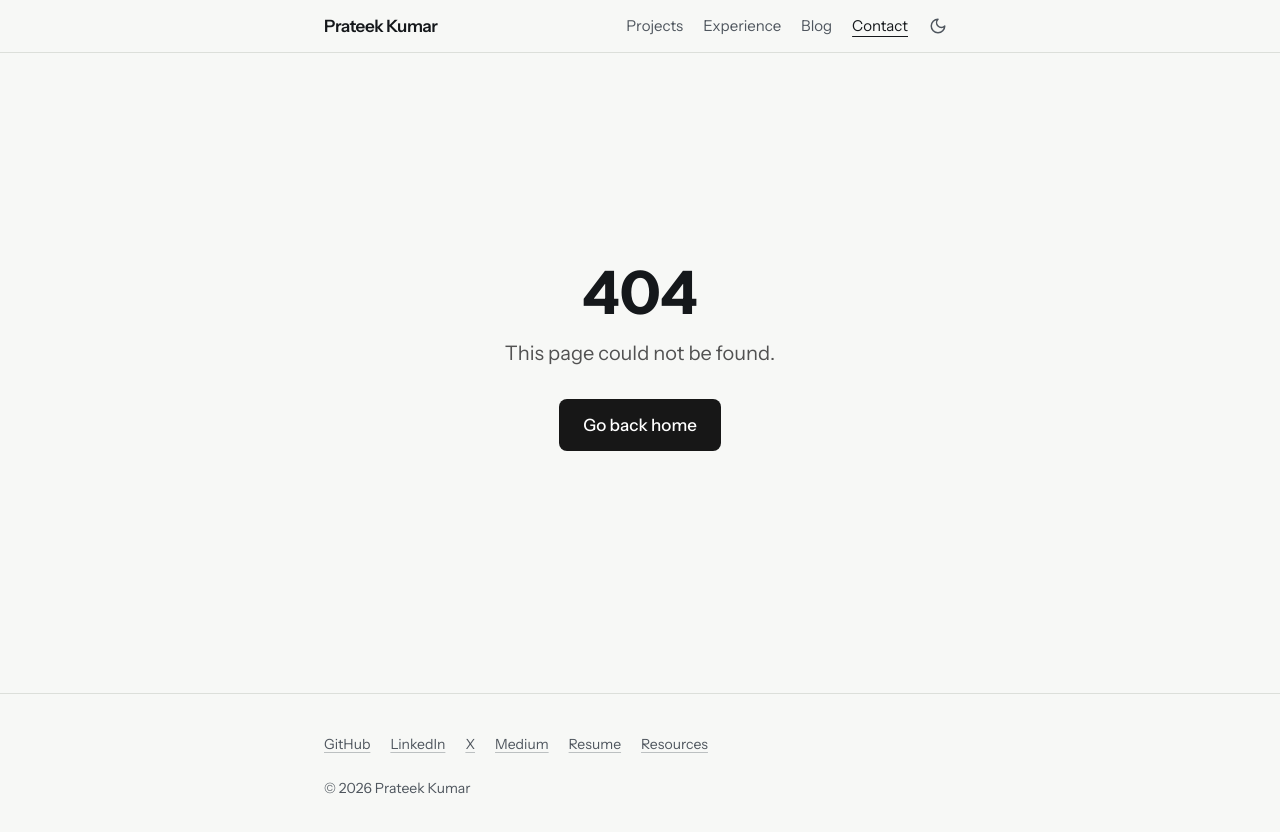
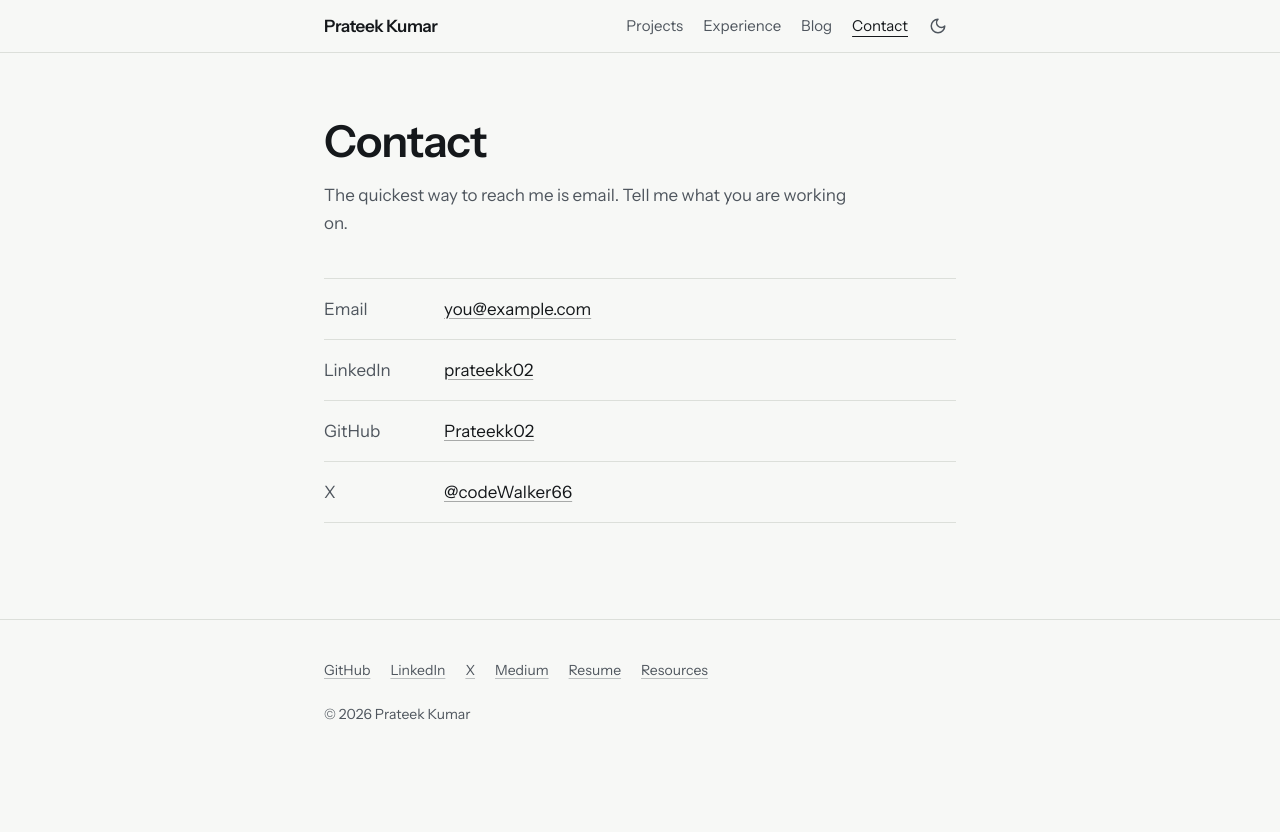
Before and after one commit to Prateekk02/portfolio, a Next.js app in the folder frontend/: page /contact in a window 1280 px wide. Before the commit this address had no page. Shown: the top 832 px of the page. After the commit the page ends 800 px from the top, so only its background shows below. Built offline with nearby package versions, Linux system fonts and the light colour scheme.

Commit message:
feat: add contact page

```diff
--- /dev/null
+++ b/frontend/src/app/contact/page.tsx
@@ -0,0 +1,41 @@
+import type { Metadata } from "next";
+import { PageHeader } from "@/components/site/PageHeader";
+import { TextLink } from "@/components/site/TextLink";
+import { profile } from "@/data/profile";
+
+export const metadata: Metadata = {
+  title: "Contact",
+  description: "How to get in touch with Prateek Kumar.",
+};
+
+export default function ContactPage() {
+  const channels = [
+    ...(profile.email ? [{ label: "Email", href: `mailto:${profile.email}`, text: profile.email }] : []),
+    { label: "LinkedIn", href: profile.links.linkedin, text: "prateekk02" },
+    { label: "GitHub", href: profile.links.github, text: "Prateekk02" },
+    { label: "X", href: profile.links.x, text: "@codeWalker66" },
+  ];
+
+  return (
+    <>
+      <PageHeader
+        title="Contact"
+        lede={
+          profile.email
+            ? "The quickest way to reach me is email. Tell me what you are working on."
+            : "The quickest way to reach me is LinkedIn. Tell me what you are working on."
+        }
+      />
+      <dl className="mt-10 divide-y divide-line border-y border-line">
+        {channels.map((channel) => (
+          <div key={channel.label} className="flex flex-col gap-1 py-4 sm:flex-row sm:gap-6">
+            <dt className="w-24 shrink-0 text-ink-soft">{channel.label}</dt>
+            <dd>
+              <TextLink href={channel.href}>{channel.text}</TextLink>
+            </dd>
+          </div>
+        ))}
+      </dl>
+    </>
+  );
+}
```
